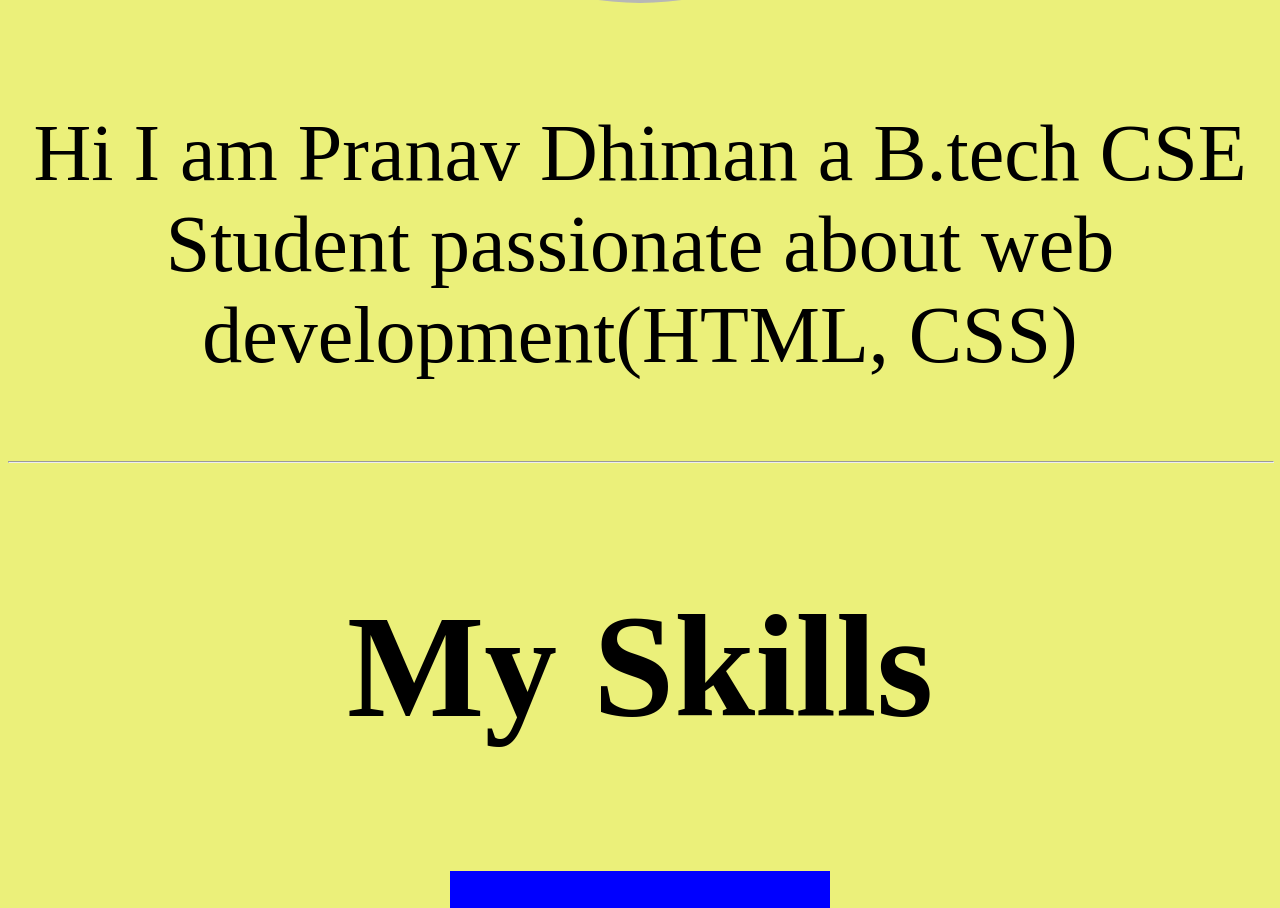
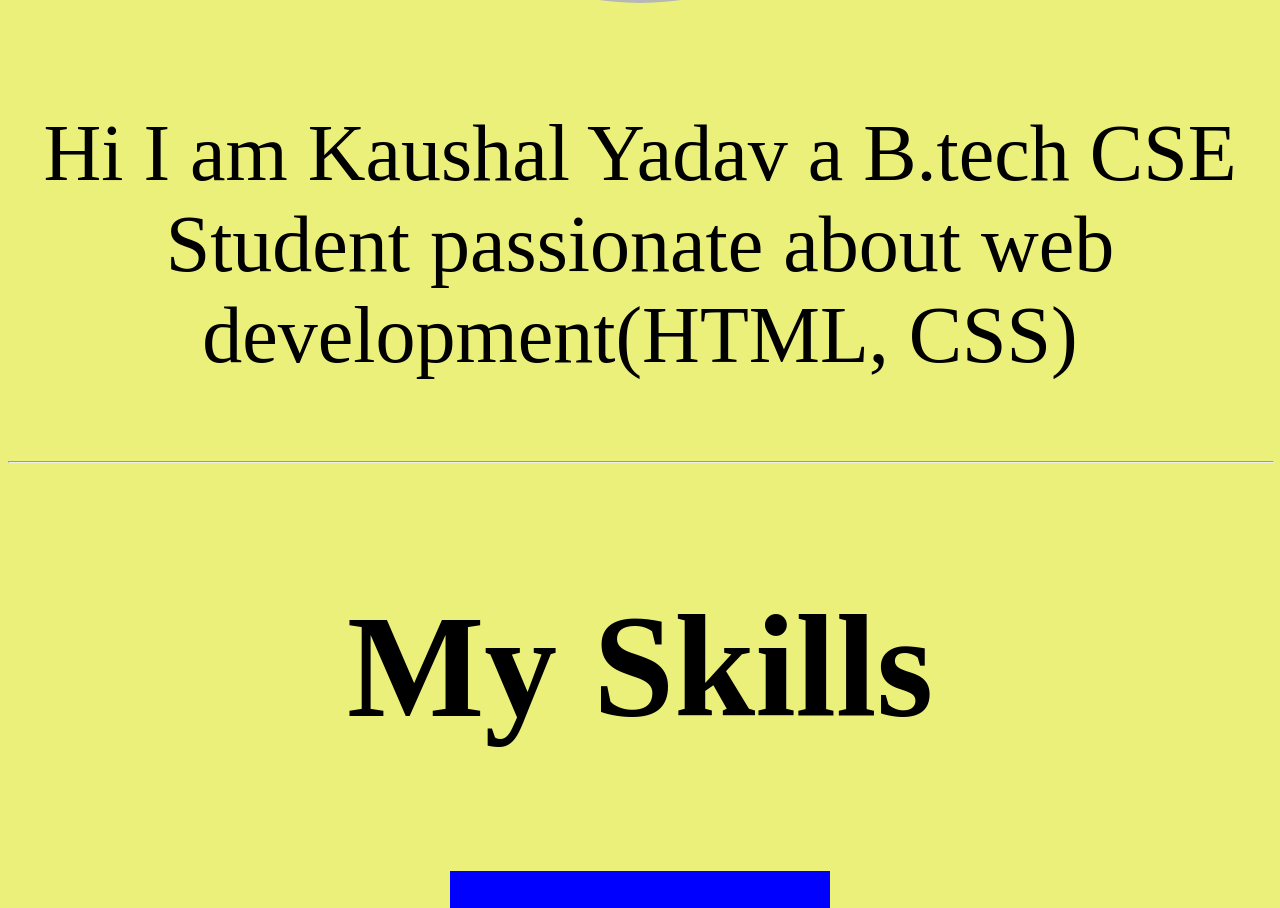
Before and after one commit to KaushalYadav-code/HTML-ASSIGNMENT-LAB-2-Kaushal-, a plain HTML site: page index.html in a window 1280 px wide. Shown: the part 1574-2482 px from the top of the page. Drawn offline with Linux system fonts and the light colour scheme.

Commit message:
Add files via upload

```diff
--- a/index.html
+++ b/index.html
@@ -18,7 +18,7 @@
 <section id="about" >
     <h2> About Me </h2>
     <img src="batman pfp.jpg" alt="Profile pic" id="mypic">
-    <p id="int"> Hi I am Pranav Dhiman a B.tech CSE Student passionate about web development(HTML, CSS) </p>
+    <p id="int"> Hi I am Kaushal Yadav a B.tech CSE Student passionate about web development(HTML, CSS) </p>
     <hr width="100%">
 
 </section>
```
